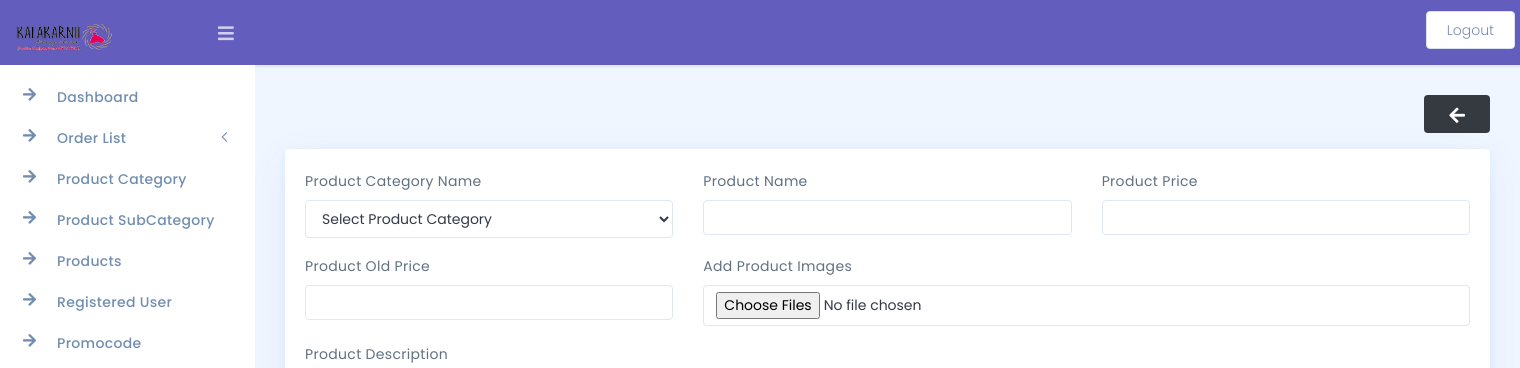
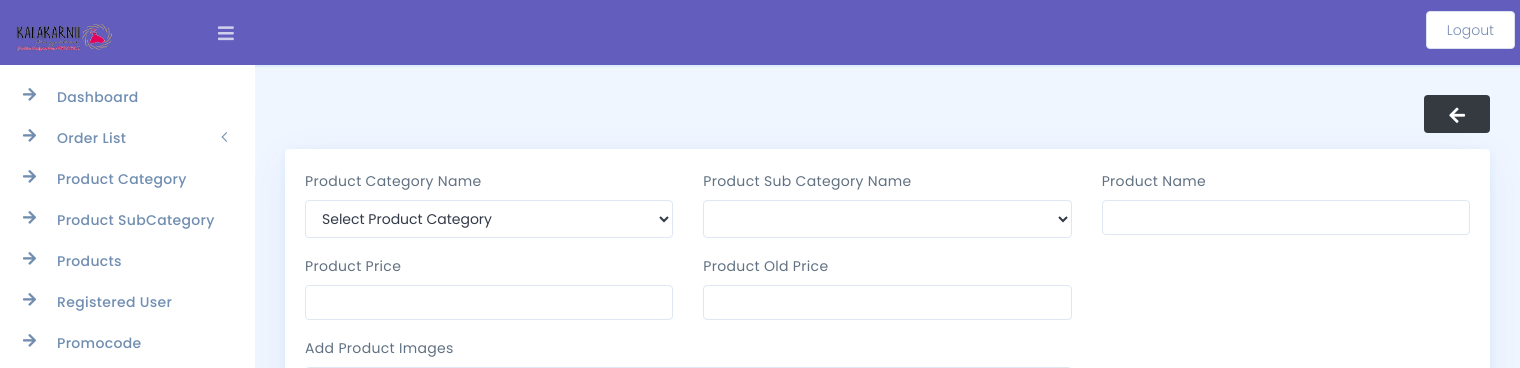
Before and after one commit to RitikaShakya31/kalakarni, a CodeIgniter app: the page made by application/views/admin/add_products.php in a window 1520 px wide. Shown: the top 368 px of the page. Run offline with CodeIgniter, Linux system fonts and the light colour scheme; data that the repository does not hold is empty; some libraries are stand-ins or nearby versions.

Commit message:
subcategory added and fetched products

```diff
--- a/application/config/routes.php
+++ b/application/config/routes.php
@@ -24,7 +24,8 @@
 $route['term-and-condition'] = 'Web/termscondition';
 $route['faq'] = 'Web/faq';
 
-$route['type/(:any)'] = 'Web/product_list/$1';
+// $route['type/(:any)'] = 'Web/product_list/$1';
+$route['type/(:any)/(:any)'] = 'Web/product_list/$1/$2';
 $route['product/(:any)/(:any)'] = 'Web/product/$1/$2';
 $route['product_details/(:any)/(:any)'] = 'Web/product_view/$1/$2';
 
--- a/application/controllers/Web.php
+++ b/application/controllers/Web.php
@@ -13,15 +13,12 @@
     {
         $data['category'] = $this->CommonModal->getRowByMoreIdInOrder('category', array('status' => '0'), 'category_id', 'desc');
         $data['budget'] = $this->CommonModal->getAllRowsInOrder('addbudget', 'id', 'desc');
-
         $data['contactdetails'] = $this->CommonModal->getRowById('contactdetails', 'cid', '1');
         $data['logo'] = 'assets/logo.png';
         $data['testimonials'] = $this->CommonModal->getAllRowsInOrder('testimonials', 'tid', 'desc');
-
         $data['banner'] = $this->CommonModal->getAllRowsInOrder('banner', 'bid', 'desc');
         $data['products'] = $this->CommonModal->getDataByIdInOrderLimit('products', array('status' => '0'), 'product_id', 'desc', 4, 0);
         $data['discounted'] = $this->CommonModal->getRowByMoreId('products', array('status' => '0', 'sale' => '1'));
-
         $data['project_name'] = 'Kalakarnii | Stiching your dreams';
         $data['title'] = 'Home';
         $this->load->view('home', $data);
--- a/application/helpers/ui_helper.php
+++ b/application/helpers/ui_helper.php
@@ -47,7 +47,6 @@
   $pattern = getSingleRowById('tbl_pattern', array('id' => $row['pattern']));
   $length = getSingleRowById('tbl_length', array('id' => $row['length']));
   $fabric = getSingleRowById('tbl_fabric', array('id' => $row['fabric']));
-
   echo '<div class="col-md-' . $r . ' col-xs-6 col-sm-6">
     <div class="product-card">
       <div class="product-media">
--- a/application/views/admin/add_products.php
+++ b/application/views/admin/add_products.php
@@ -16,7 +16,8 @@
 
                 <ul class="actions top-right">
                     <li>
-                        <button onclick="history.back()" class="btn btn-dark"><i class="fa fa-arrow-left" aria-hidden="true"></i></button>
+                        <button onclick="history.back()" class="btn btn-dark"><i class="fa fa-arrow-left"
+                                aria-hidden="true"></i></button>
 
                     </li>
                 </ul>
@@ -30,30 +31,32 @@
                     <div class="card">
                         <div class="card-body">
 
-                            <form action="<?php echo base_url() . 'admin_Dashboard/addproducts' ?>" method="post" enctype="multipart/form-data">
+                            <form action="<?php echo base_url() . 'admin_Dashboard/addproducts' ?>" method="post"
+                                enctype="multipart/form-data">
                                 <div class="row">
-
                                     <div class="col-md-12 col-lg-12 col-xl-12">
                                         <div class="row">
-
                                             <div class="form-group col-md-4">
                                                 <label class="">Product Category Name</label>
                                                 <select class="form-control" name="category_id" id="category_id">
                                                     <option>Select Product Category</option>
-                                                    <?php foreach ($category as $row) {
-                                                    ?>
-                                                        <option value="<?= $row['category_id']; ?>"><?= $row['cat_name']; ?></option>
-                                                    <?php
-                                                    }
-                                                    ?>
+                                                    <?php foreach ($category as $row) { ?>
+                                                        <option value="<?= $row['category_id']; ?>"><?= $row['cat_name']; ?>
+                                                        </option>
+                                                    <?php } ?>
                                                 </select>
                                             </div>
-
+                                            <div class="form-group col-md-4">
+                                                <label class="">Product Sub Category Name</label>
+                                                <select class="form-control" name="sub_category_id"
+                                                    id="sub_category_id">
+                                                    <option disabled>Select Product Sub Category</option>
+                                                </select>
+                                            </div>
                                             <div class="form-group col-md-4">
                                                 <label class="">Product Name</label>
                                                 <input class="form-control" required="" type="text" name="pro_name">
                                             </div>
-
                                             <div class="form-group col-md-4">
                                                 <label class="">Product Price</label>
                                                 <input class="form-control" type="text" name="price">
@@ -103,12 +106,14 @@
                                             <div class="form-group col-md-8">
                                                 <label class="">Add Product Images </label>
                                                 <div class="pos-relative">
-                                                    <input class="form-control pd-r-80" required="" type="file" name="img[]" multiple>
+                                                    <input class="form-control pd-r-80" required="" type="file"
+                                                        name="img[]" multiple>
                                                 </div>
                                             </div>
                                             <div class="form-group col-md-12">
                                                 <label class="">Product Description</label>
-                                                <textarea cols="80" id="editor1" name="description" rows="10"></textarea>
+                                                <textarea cols="80" id="editor1" name="description"
+                                                    rows="10"></textarea>
                                             </div>
 
                                             <div class="form-group col-md-12">
@@ -127,24 +132,24 @@
     </div>
     <?php $this->load->view('admin/template/footer_link'); ?>
     <script>
-        $('#category_id').change(function() {
+        $('#category_id').change(function () {
             var category_id = $('#category_id').val();
             console.log(category_id);
-            if(category_id == '39'){
+            if (category_id == '39') {
                 $(".produ").hide();
-            }else{
+            } else {
                 $(".produ").show();
             }
-            // $.ajax({
-            //     method: "POST",
-            //     url: '<?= base_url('admin_Dashboard/get_subcategory') ?>',
-            //     data: {
-            //         category_id: category_id
-            //     },
-            //     success: function(response) {
-            //         $('#sub_category_id').html(response);
-            //     }
-            // });
+            $.ajax({
+                method: "POST",
+                url: '<?= base_url('admin_Dashboard/get_subcategory') ?>',
+                data: {
+                    category_id: category_id
+                },
+                success: function (response) {
+                    $('#sub_category_id').html(response);
+                }
+            });
         });
     </script>
 </body>
--- a/application/views/admin/template/header_link.php
+++ b/application/views/admin/template/header_link.php
@@ -17,7 +17,7 @@
   <link rel="stylesheet" href="<?= base_url(); ?>assets/admin/css/layouts/vertical/core/main.css" />
   <link rel="stylesheet" href="<?= base_url(); ?>assets/admin/css/layouts/vertical/menu-type/default.css" />
   <link rel="stylesheet" href="<?= base_url(); ?>assets/admin/css/layouts/vertical/themes/theme-j.css" />
-
+  <link rel="icon" href="<?= base_url() ?>assets/img/small.png">
   <link href="https://cdnjs.cloudflare.com/ajax/libs/font-awesome/5.13.0/css/all.min.css" rel="stylesheet">
   <script src="https://cdn.ckeditor.com/4.16.2/standard-all/ckeditor.js"></script>
   <script type="application/javascript">
--- a/application/views/includes/menu.php
+++ b/application/views/includes/menu.php
@@ -69,7 +69,7 @@
                                             <?php
                                             foreach ($subcat as $sub) { ?>
                                                 <li>
-                                                    <a href="#"><?= $sub['subcat_name'] ?></a>
+                                                    <a href="<?= base_url('type/') . $sub['cat_id'] .'/' . $sub['sub_category_id']?>"><?= $sub['subcat_name'] ?></a>
                                                 </li>
                                                 <?php
                                             }
```
Also changed, not shown: uploads/products/1647904701WhatsApp Image 2025-01-07 at 13.08.43_b046b146.jpg (added). Lines whose indentation alone changed are shown as unchanged.
